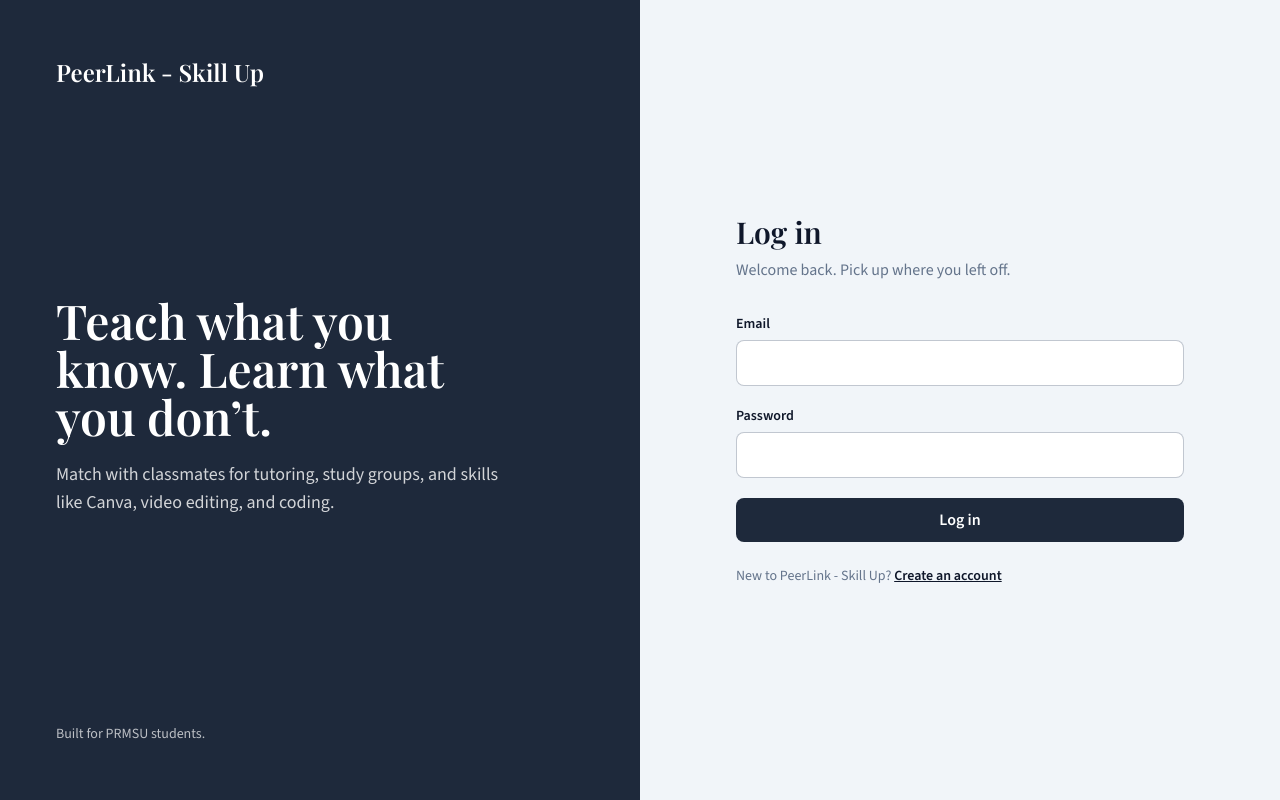
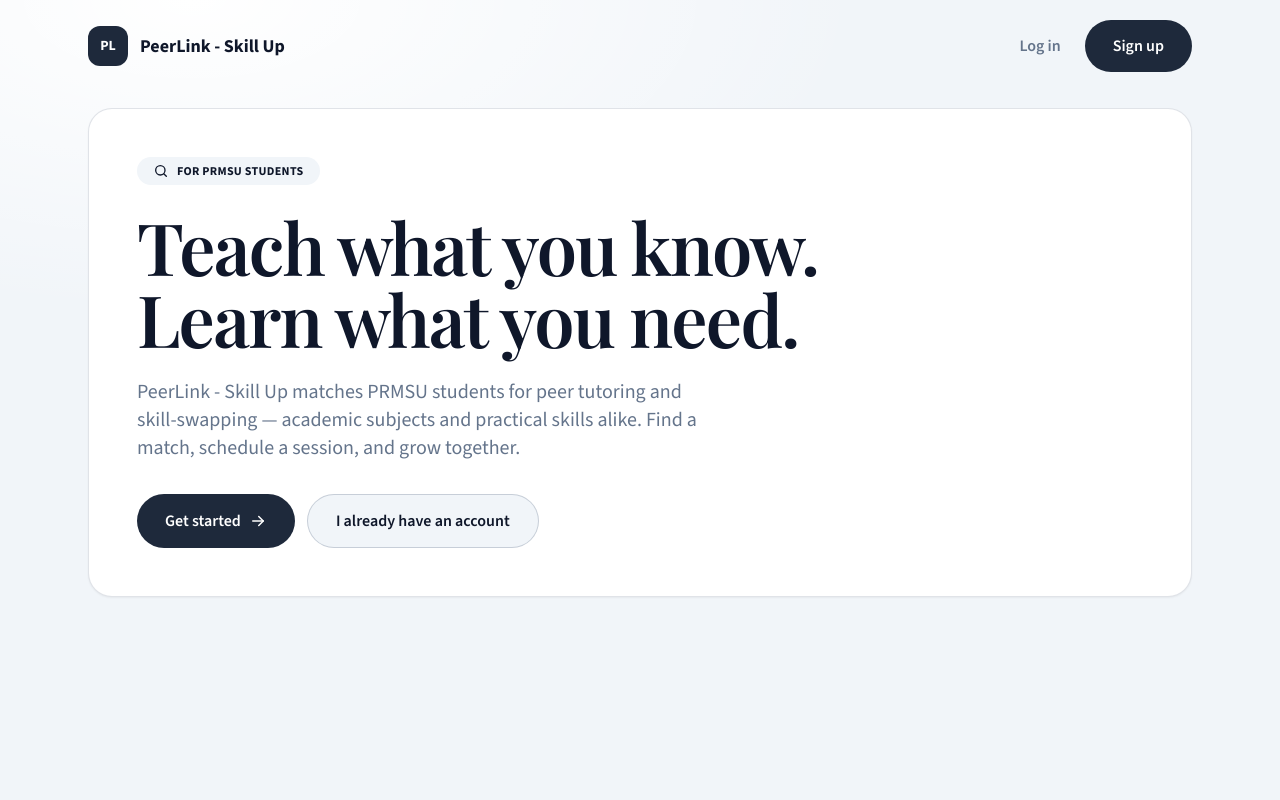
Before and after one commit to elaiii-seira/PeerLink, a React (Vite) app: page / in a window 1280 px wide. Before the commit this address led to /login. Built offline with nearby package versions, Linux system fonts and the light colour scheme; no server answers.

Commit message:
feat: add landing page for signed-out visitors

```diff
--- a/src/App.jsx
+++ b/src/App.jsx
@@ -2,6 +2,9 @@ import { Navigate, Route, Routes } from 'react-router-dom'
 import { ProtectedRoute, PublicOnlyRoute } from './components/RouteGuards'
 import Login from './pages/Login'
 import Register from './pages/Register'
+import Landing from './pages/Landing'
+import ForgotPassword from './pages/ForgotPassword'
+import ResetPassword from './pages/ResetPassword'
 import Dashboard from './pages/Dashboard'
 import Profile from './pages/Profile'
 import Browse from './pages/Browse'
@@ -13,9 +16,12 @@ import GroupDetail from './pages/GroupDetail'
 export default function App() {
   return (
     <Routes>
-      <Route path="/" element={<Navigate to="/dashboard" replace />} />
+      <Route path="/" element={<PublicOnlyRoute><Landing /></PublicOnlyRoute>} />
       <Route path="/login" element={<PublicOnlyRoute><Login /></PublicOnlyRoute>} />
       <Route path="/register" element={<PublicOnlyRoute><Register /></PublicOnlyRoute>} />
+      <Route path="/forgot-password" element={<PublicOnlyRoute><ForgotPassword /></PublicOnlyRoute>} />
+      {/* Not wrapped in a guard: the reset link signs the student in, and the page handles that itself */}
+      <Route path="/reset-password" element={<ResetPassword />} />
       <Route path="/dashboard" element={<ProtectedRoute><Dashboard /></ProtectedRoute>} />
       <Route path="/profile" element={<ProtectedRoute><Profile /></ProtectedRoute>} />
       <Route path="/browse" element={<ProtectedRoute><Browse /></ProtectedRoute>} />
--- /dev/null
+++ b/src/pages/Landing.jsx
@@ -0,0 +1,92 @@
+import { useEffect } from 'react'
+import { Link } from 'react-router-dom'
+
+const BRAND = 'PeerLink - Skill Up'
+
+function SearchIcon() {
+  return (
+    <svg width="16" height="16" viewBox="0 0 24 24" fill="none" stroke="currentColor" strokeWidth="2"
+      strokeLinecap="round" strokeLinejoin="round" aria-hidden="true">
+      <circle cx="11" cy="11" r="7" />
+      <path d="m20 20-3.5-3.5" />
+    </svg>
+  )
+}
+
+function ArrowIcon() {
+  return (
+    <svg width="18" height="18" viewBox="0 0 24 24" fill="none" stroke="currentColor" strokeWidth="2"
+      strokeLinecap="round" strokeLinejoin="round" aria-hidden="true">
+      <path d="M5 12h14" />
+      <path d="m13 6 6 6-6 6" />
+    </svg>
+  )
+}
+
+const pill = 'inline-flex items-center justify-center gap-2 rounded-full px-7 py-3.5 font-semibold focus:outline-none focus-visible:ring-2 focus-visible:ring-ring focus-visible:ring-offset-2'
+
+// Home page for visitors who are not signed in
+export default function Landing() {
+  useEffect(() => { document.title = BRAND }, [])
+
+  return (
+    <div className="min-h-screen"
+      style={{ backgroundImage: 'radial-gradient(60rem 28rem at 15% 0%, rgb(var(--card)), transparent 70%)' }}>
+      <a href="#main"
+        className="sr-only focus:not-sr-only focus:absolute focus:left-4 focus:top-4 focus:z-50 focus:rounded focus:bg-card focus:px-3 focus:py-2 focus:font-semibold focus:text-foreground">
+        Skip to main content
+      </a>
+
+      <header className="mx-auto flex max-w-6xl items-center justify-between gap-4 px-6 py-5">
+        <Link to="/" className="flex items-center gap-3 rounded focus:outline-none focus-visible:ring-2 focus-visible:ring-ring">
+          <span aria-hidden="true"
+            className="flex h-10 w-10 items-center justify-center rounded-xl bg-primary text-sm font-bold text-primary-foreground">
+            PL
+          </span>
+          <span className="text-lg font-bold">{BRAND}</span>
+        </Link>
+        <nav className="flex items-center gap-3 sm:gap-5" aria-label="Account">
+          <Link to="/login"
+            className="rounded px-1 font-semibold text-muted-foreground hover:text-foreground focus:outline-none focus-visible:ring-2 focus-visible:ring-ring">
+            Log in
+          </Link>
+          <Link to="/register" className={`${pill} bg-primary px-5 py-2.5 text-primary-foreground hover:bg-foreground`}>
+            Sign up
+          </Link>
+        </nav>
+      </header>
+
+      <main id="main" className="mx-auto max-w-6xl px-6 pb-16 pt-4">
+        <section aria-labelledby="hero-heading"
+          className="rounded-3xl border border-border/20 bg-card p-8 text-card-foreground shadow-sm sm:p-12">
+          <p className="inline-flex items-center gap-2 rounded-full bg-muted px-4 py-1.5 text-xs font-bold uppercase tracking-wide text-foreground">
+            <SearchIcon />
+            For PRMSU students
+          </p>
+
+          <h1 id="hero-heading"
+            className="mt-6 max-w-3xl font-heading text-5xl font-semibold leading-[1.05] tracking-tight sm:text-6xl lg:text-7xl">
+            Teach what you know.
+            <br />
+            Learn what you need.
+          </h1>
+
+          <p className="mt-6 max-w-xl text-lg text-muted-foreground sm:text-xl">
+            {BRAND} matches PRMSU students for peer tutoring and skill-swapping — academic subjects and
+            practical skills alike. Find a match, schedule a session, and grow together.
+          </p>
+
+          <div className="mt-8 flex flex-wrap gap-3">
+            <Link to="/register" className={`${pill} bg-primary text-primary-foreground hover:bg-foreground`}>
+              Get started
+              <ArrowIcon />
+            </Link>
+            <Link to="/login" className={`${pill} border border-border/30 bg-muted text-foreground hover:bg-card`}>
+              I already have an account
+            </Link>
+          </div>
+        </section>
+      </main>
+    </div>
+  )
+}
```
